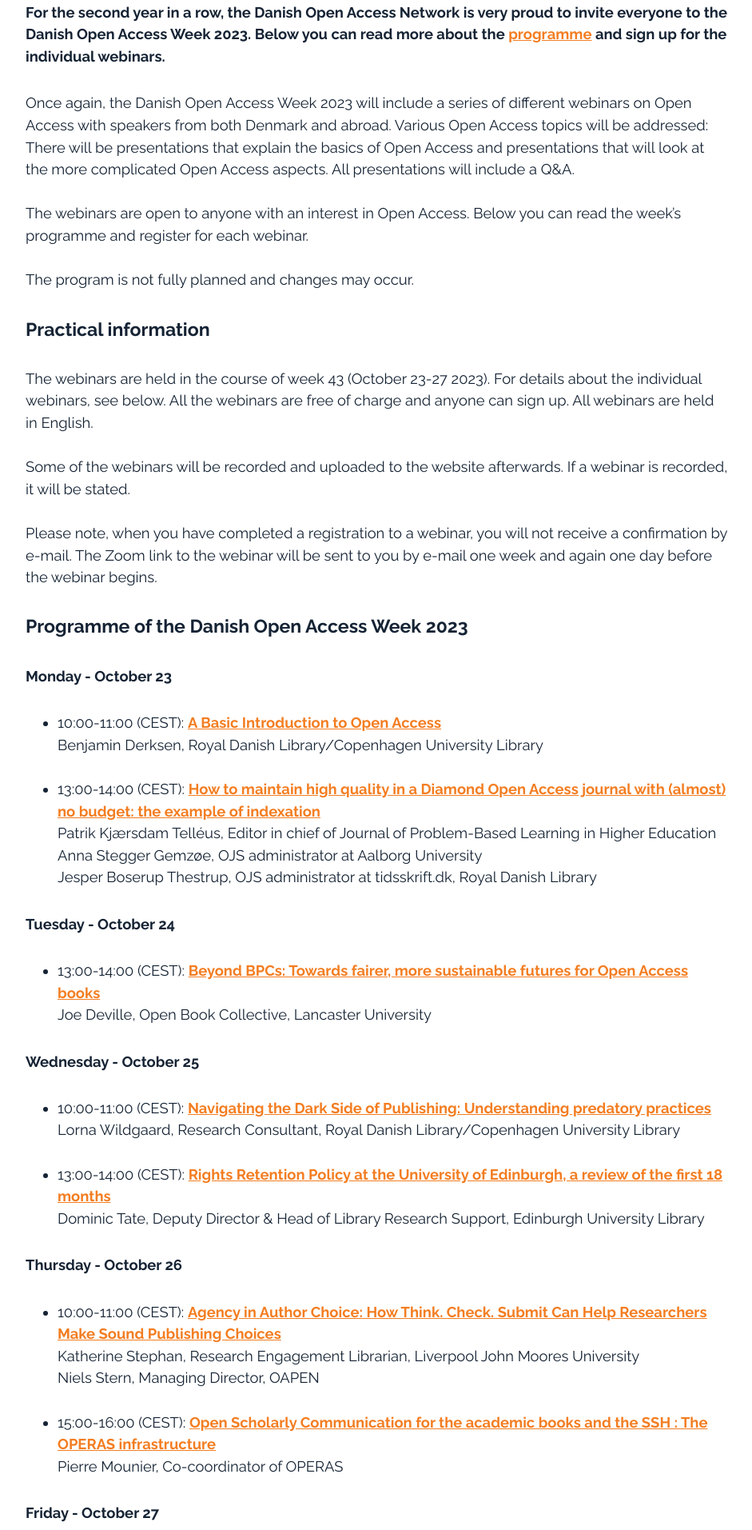
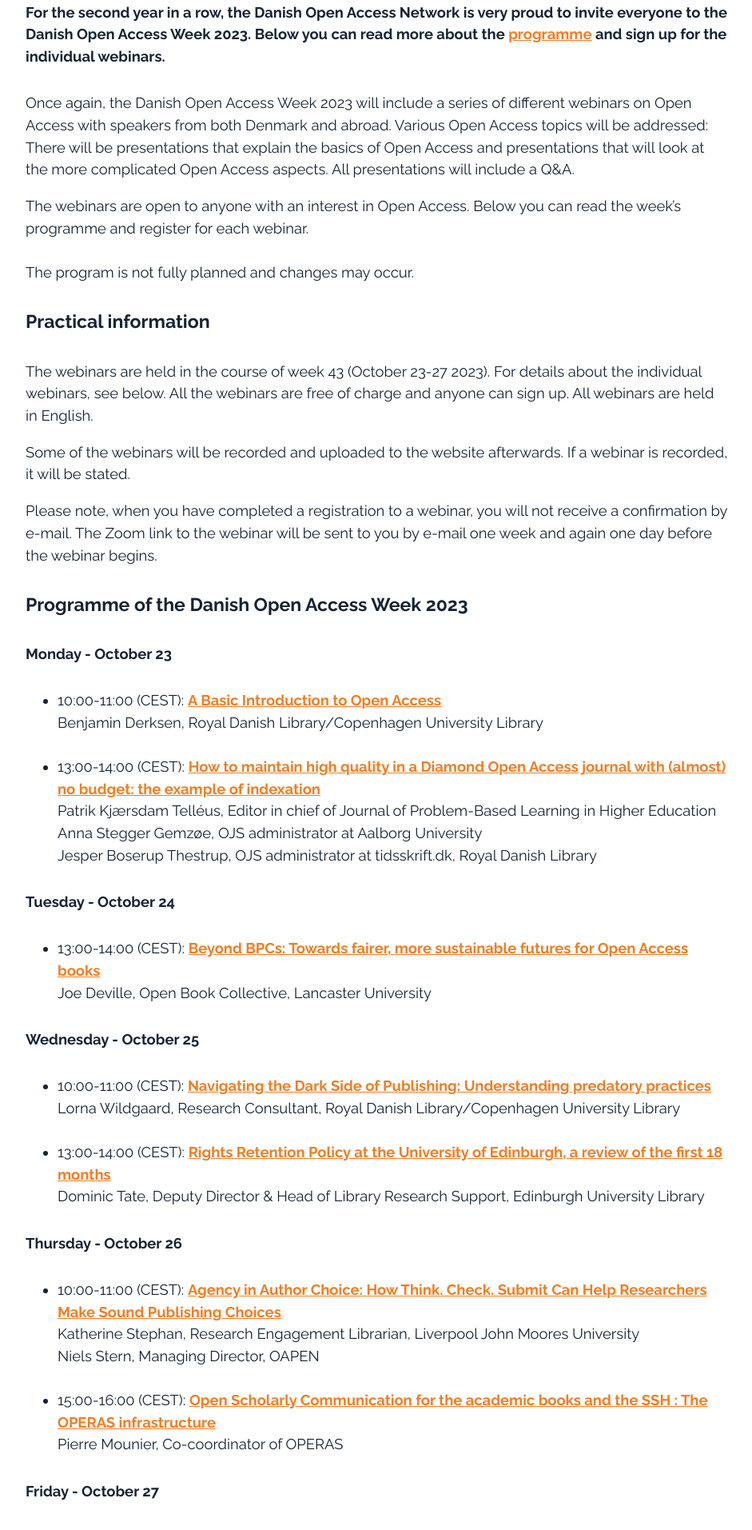
Before and after one commit to openaccess-dk/openaccess-dk.github.io, a Jekyll site: the page built from oaw23.md, in a window 1280 px wide. Shown: the part 735-2648 px from the top of the page at 80% size, without its empty margins (168-1109 px from the left). Built offline with Jekyll 4.4.1, drawn with Linux system fonts in a browser that asks for light colours.

Commit message:
Update oaw23.md

```diff
--- a/oaw23.md
+++ b/oaw23.md
@@ -12,13 +12,13 @@ layout: default
 
 ##### For the second year in a row, the Danish Open Access Network is very proud to invite everyone to the Danish Open Access Week 2023. Below you can read more about the [programme](#programme-of-the-danish-open-access-week-2023) and sign up for the individual webinars.
 
-Once again, the Danish Open Access Week 2023 will include a series of different webinars on Open Access with speakers from both Denmark and abroad. Various Open Access topics will be addressed: There will be presentations that explain the basics of Open Access and presentations that will look at the more complicated Open Access aspects. All presentations will include a Q&A.<br><br>
-The webinars are open to anyone with an interest in Open Access. Below you can read the week’s programme and register for each webinar.<br><br>
-The program is not fully planned and changes may occur.
+<p>Once again, the Danish Open Access Week 2023 will include a series of different webinars on Open Access with speakers from both Denmark and abroad. Various Open Access topics will be addressed: There will be presentations that explain the basics of Open Access and presentations that will look at the more complicated Open Access aspects. All presentations will include a Q&A.</p>
+<p>The webinars are open to anyone with an interest in Open Access. Below you can read the week’s programme and register for each webinar.<br><br>
+The program is not fully planned and changes may occur.</p>
 
 #### Practical information
-The webinars are held in the course of week 43 (October 23-27 2023). For details about the individual webinars, see below. All the webinars are free of charge and anyone can sign up. All webinars are held in English.<br><br>Some of the webinars will be recorded and uploaded to the website afterwards. If a webinar is recorded, it will be stated.<br><br>
-Please note, when you have completed a registration to a webinar, you will not receive a confirmation by e-mail. The Zoom link to the webinar will be sent to you by e-mail one week and again one day before the webinar begins.
+<p>The webinars are held in the course of week 43 (October 23-27 2023). For details about the individual webinars, see below. All the webinars are free of charge and anyone can sign up. All webinars are held in English.</p><p>Some of the webinars will be recorded and uploaded to the website afterwards. If a webinar is recorded, it will be stated.</p>
+<p>Please note, when you have completed a registration to a webinar, you will not receive a confirmation by e-mail. The Zoom link to the webinar will be sent to you by e-mail one week and again one day before the webinar begins.</p>
 
 #### Programme of the Danish Open Access Week 2023
 
```
